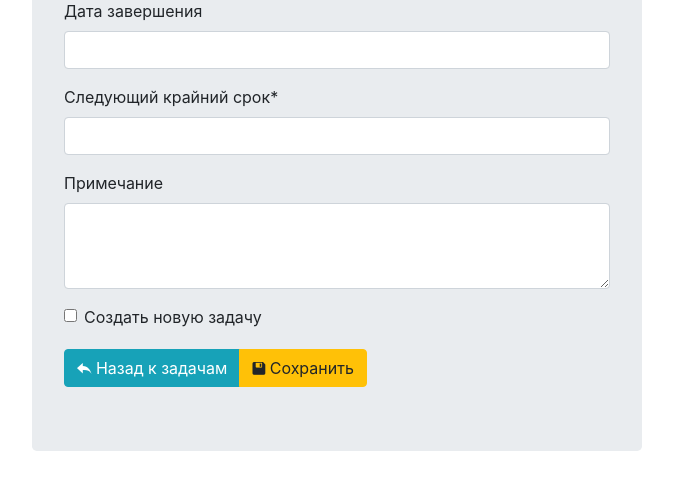
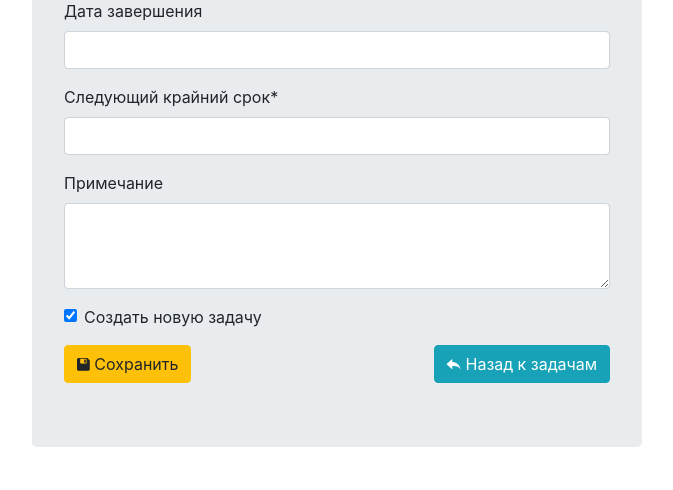
Before and after one commit to Tur-4000/planer, a Django app: template templates/planer/task_detail.html in a window 1280 px wide. Shown: the part 273-763 px from the top of the page, without its empty margins (303-976 px from the left). Run offline with Django 3.2, Linux system fonts and the light colour scheme; the template is opened without the code that fills it: values that come from a table or form of the project are taken from there, others are empty; some libraries are stand-ins or nearby versions.

Commit message:
поправил кнопки

```diff
--- a/templates/planer/task_detail.html
+++ b/templates/planer/task_detail.html
@@ -29,16 +29,16 @@
         {{ form|crispy }}
 
         <div class="form-group form-check">
-          <input type="checkbox" class="form-check-input" name="create_new" value="True" id="create_new">
+          <input type="checkbox" class="form-check-input" name="create_new" value="True" id="create_new" checked>
           <label for="create_new" class="form-check-label">Создать новую задачу</label><br>
         </div>
 
-        <div class="btn-group mt-1" role="group">
-          <a href="{% url 'todo_list' %}" class="btn btn-info">
-            <span class="icon icon-reply"></span> Назад к задачам</a>
+        <div class="mt-1" role="group">
           <button type="submit" class="btn btn-warning">
             <span class="icon icon-floppy"></span>
             Сохранить</button>
+          <a href="{% url 'todo_list' %}" class="btn btn-info float-right">
+            <span class="icon icon-reply"></span> Назад к задачам</a>
         </div>
       </form>
 
```
Also changed, not shown: templates/registration/base.html (deleted, +0 -7 lines).
